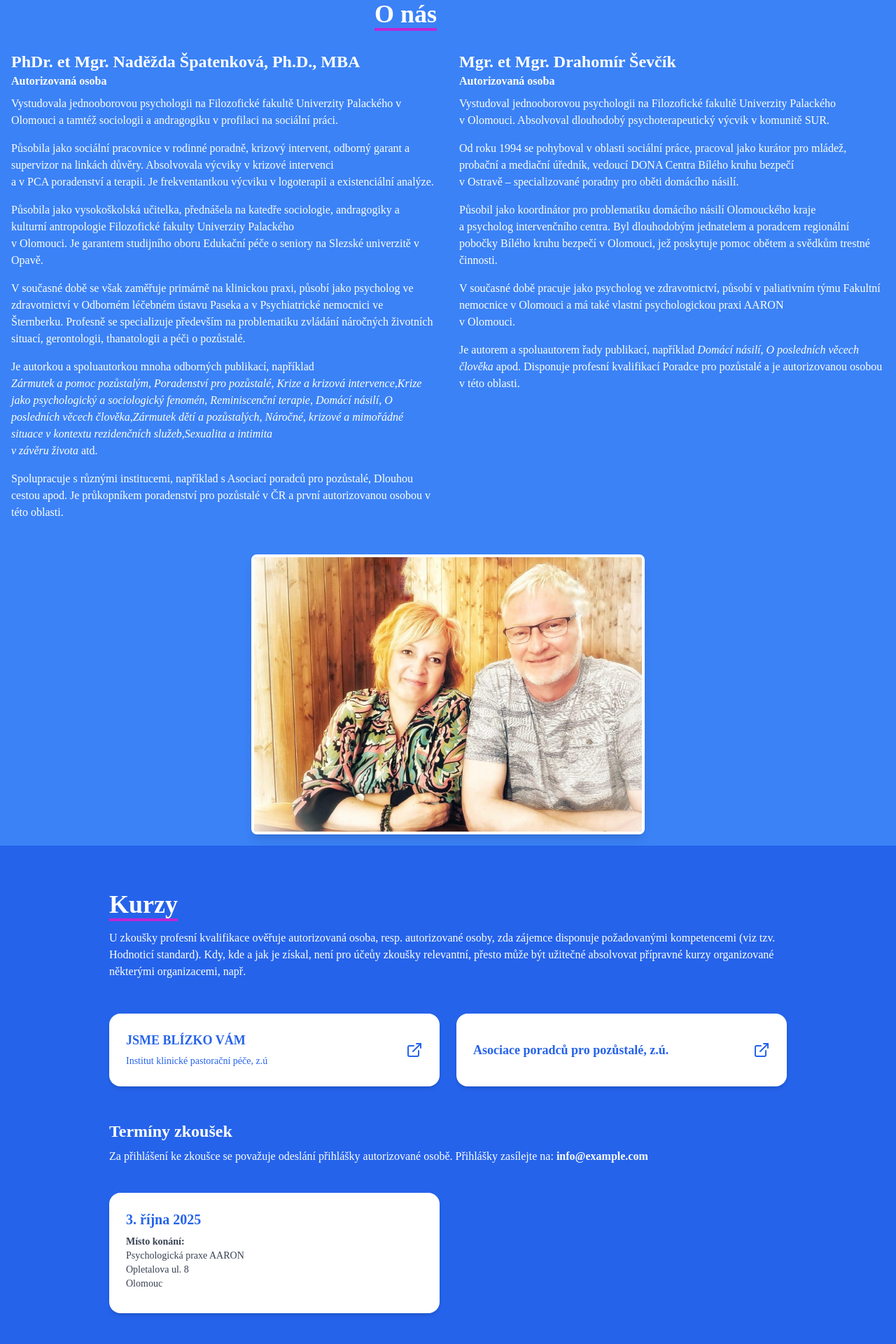
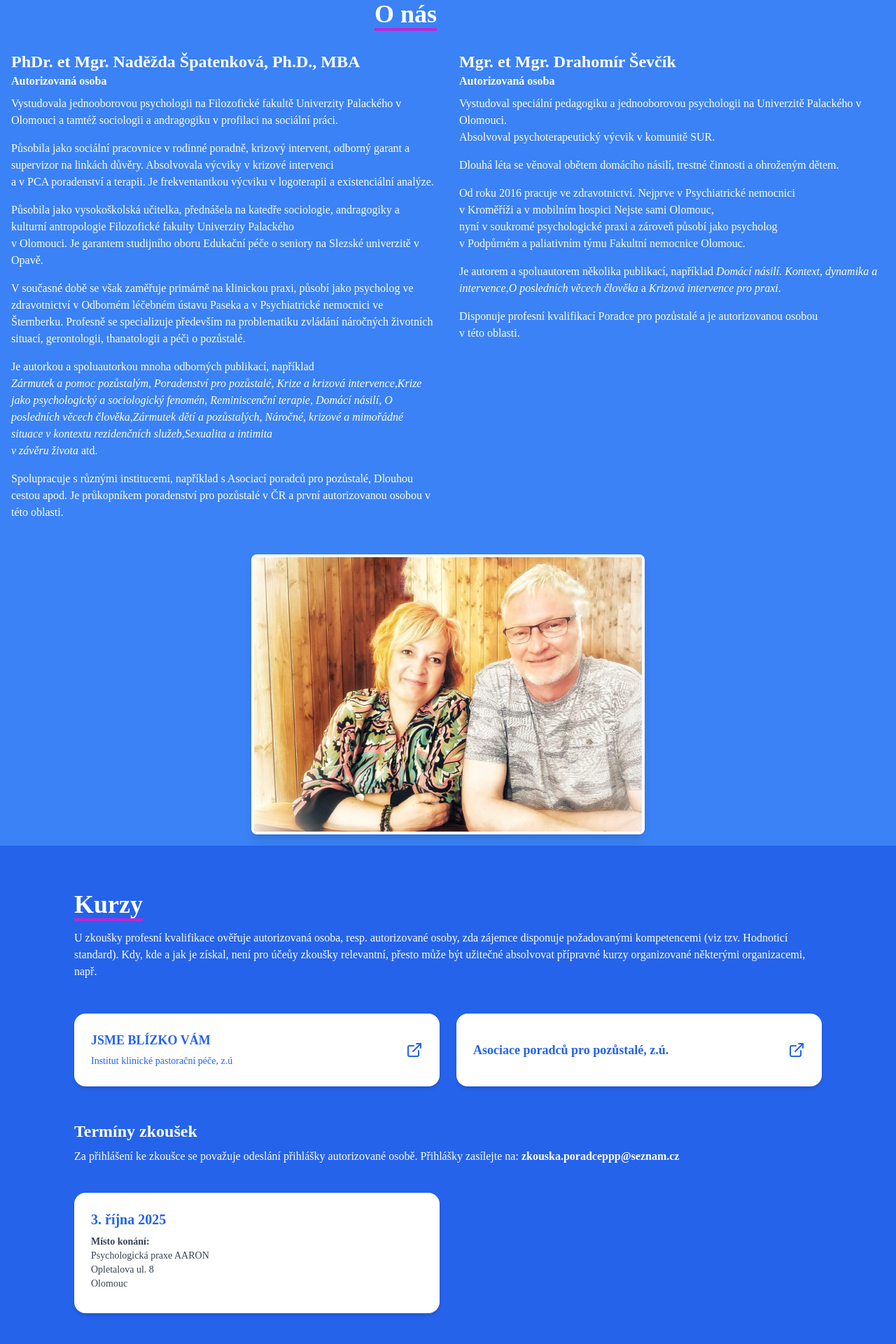
Before and after one commit to mato2300/zkouskaPPP, a React (Create React App) app: page / in a window 1280 px wide. Shown: the part 800-2720 px from the top of the page at 70% size. Built offline with nearby package versions, Linux system fonts and the light colour scheme.

Commit message:
Initial commit

```diff
--- a/src/components/About.js
+++ b/src/components/About.js
@@ -86,27 +86,26 @@ autorizovanou osobou v této oblasti.
                         </p> */}
                         <div className="space-y-4">
 <p>
-    Vystudoval jednooborovou psychologii na Filozofické fakultě Univerzity Palackého <br></br> v Olomouci.
-    Absolvoval dlouhodobý psychoterapeutický výcvik v komunitě SUR.
+  Vystudoval speciální pedagogiku a jednooborovou psychologii na Univerzitě Palackého v Olomouci. <br></br>
+  Absolvoval psychoterapeutický výcvik v komunitě SUR.
 </p>
 
 <p>
-    Od roku 1994 se pohyboval v oblasti sociální práce, pracoval jako kurátor pro mládež, probační a mediační úředník,
-    vedoucí DONA Centra Bílého kruhu bezpečí <br></br> v Ostravě – specializované poradny pro oběti domácího násilí.
+  Dlouhá léta se věnoval obětem domácího násilí, trestné činnosti a ohroženým dětem.
 </p>
 
 <p>
-    Působil jako koordinátor pro problematiku domácího násilí Olomouckého kraje <br></br> a psycholog intervenčního centra.
-    Byl dlouhodobým jednatelem a poradcem regionální pobočky Bílého kruhu bezpečí v Olomouci, jež poskytuje pomoc obětem a svědkům trestné činnosti.
+  Od roku 2016 pracuje ve zdravotnictví. Nejprve v Psychiatrické nemocnici <br></br>v Kroměříži a v mobilním hospici Nejste sami Olomouc, <br></br>
+  nyní v soukromé psychologické praxi a zároveň působí jako psycholog <br></br>v Podpůrném a paliativním týmu Fakultní nemocnice Olomouc.
 </p>
 
 <p>
-    V současné době pracuje jako psycholog ve zdravotnictví, působí v paliativním týmu Fakultní nemocnice v Olomouci a má také vlastní psychologickou praxi AARON <br></br> v Olomouci.
+  Je autorem a spoluautorem několika publikací, například <i>Domácí násilí. Kontext, dynamika a intervence</i>,
+  <i>O posledních věcech člověka</i> a <i>Krizová intervence pro praxi</i>.
 </p>
 
 <p>
-    Je autorem a spoluautorem řady publikací, například <i>Domácí násilí</i>, <i>O posledních věcech člověka</i> apod.
-    Disponuje profesní kvalifikací Poradce pro pozůstalé a je autorizovanou osobou v této oblasti.
+  Disponuje profesní kvalifikací Poradce pro pozůstalé a je autorizovanou osobou <br></br>v této oblasti.
 </p>
 </div>
                     </div>
--- a/src/components/Contact.js
+++ b/src/components/Contact.js
@@ -83,8 +83,7 @@ const Contact = () => {
         <div className="flex flex-col items-center">
           <Mail className="w-6 h-6 mb-2" />
           <p className='mb-4'>Napište nám</p>
-          <span className="text-sm">info@example.com</span>
-          <span className="text-sm">info@example.com</span>
+          <span className="text-sm">zkouska.poradceppp@seznam.cz</span>
         </div>
       </div>
       <div className='flex flex-row  items-center justify-between w-full mt-10'>
--- a/src/components/Skills.js
+++ b/src/components/Skills.js
@@ -145,7 +145,7 @@ const Skills = () => {
   return (
     <div id='skills' name="skills" className="w-full min-h-screen bg-blue-600 text-white py-12">
       {/* Container */}
-      <div className="max-w-[1000px] mx-auto p-4 flex flex-col justify-center w-full h-full">
+      <div className="max-w-[1100px] mx-auto p-4 flex flex-col justify-center w-full h-full">
 
         <div>
           <p className="text-4xl font-bold inline border-b-4 border-fuchsia-600">
@@ -189,7 +189,7 @@ const Skills = () => {
         {/* Seznam kurzů */}
         <div className="mt-12">
           <h2 className="text-2xl font-bold mb-2">Termíny zkoušek</h2>
-          <p className='mb-10'>Za přihlášení ke zkoušce se považuje odeslání přihlášky autorizované osobě. Přihlášky zasílejte na: <span className='font-bold'>info@example.com</span></p>
+          <p className='mb-10'>Za přihlášení ke zkoušce se považuje odeslání přihlášky autorizované osobě. Přihlášky zasílejte na: <span className='font-bold'>zkouska.poradceppp@seznam.cz</span></p>
           <div className="grid md:grid-cols-2 gap-6">
             {courses.map((course) => (
               <div
```
Lines whose indentation alone changed are shown as unchanged.
